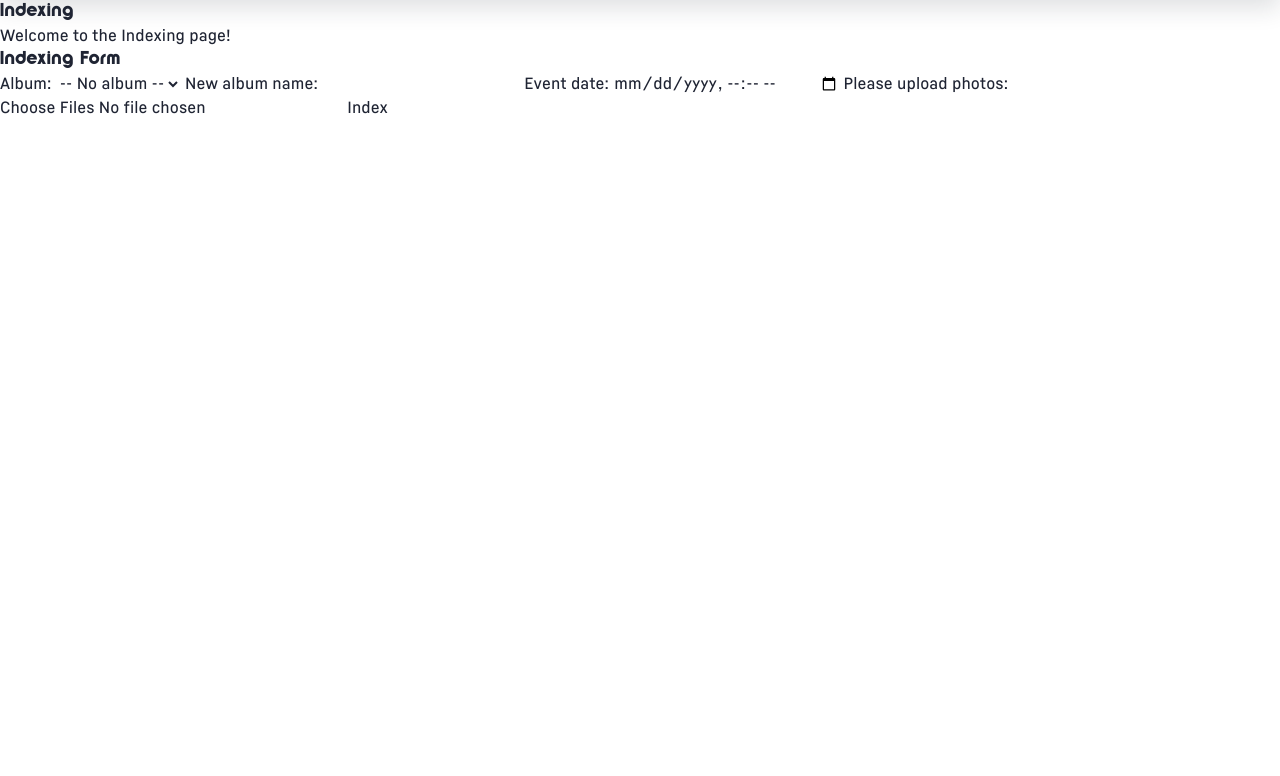
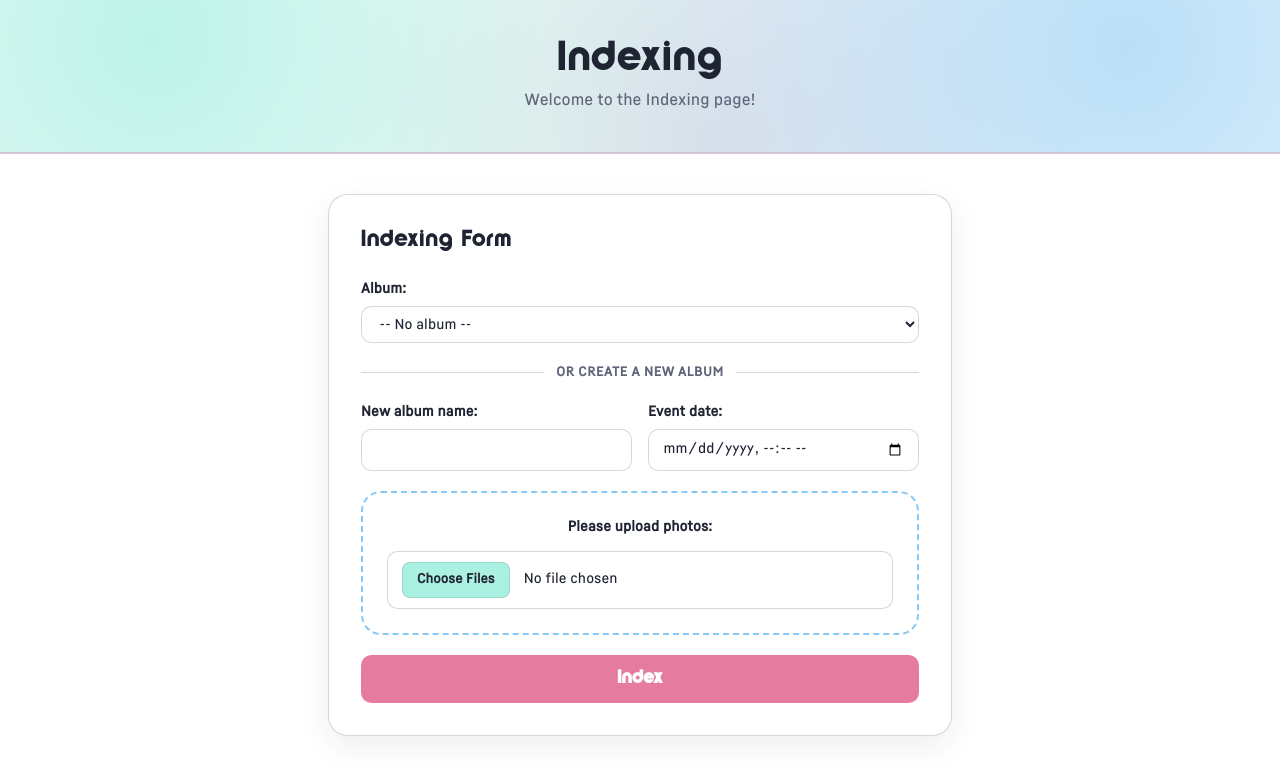
Before and after one commit to eldertek/TSP_2AFISA_8466, a Django app: page /indexing/ in a window 1280 px wide. Shown: the part 69-845 px from the top of the page. Before the commit the page ends 183 px from the top, so only its background shows below. Run offline with Django 5.2, Linux system fonts and the light colour scheme; the visitor is signed in with stand-in values (Sample User, id 1); data that the repository does not hold is empty; parts of the project's set-up code (start-up, migrations or seed data) failed here and were passed over.

Commit message:
feat: ajout du design pour la page d'indexation et de l'erreur 500 avec le css adapté

```diff
--- a/indexing/templates/indexing/index.html
+++ b/indexing/templates/indexing/index.html
@@ -4,19 +4,27 @@
 
 {% block title %}{% translate "Indexing" %}{% endblock %}
 
+
 {% block content %}
-    <h1>{% translate "Indexing" %}</h1>
-    <p>{% translate "Welcome to the Indexing page!" %}</p>
+    <section class="hero-studio">
+        <div class="max-w-4xl mx-auto px-6 py-10 text-center">
+            <h1 class="text-3xl sm:text-4xl">{% translate "Indexing" %}</h1>
+            <p class="mt-2">{% translate "Welcome to the Indexing page!" %}</p>
+        </div>
+    </section>
 
-    <h2>{% translate "Indexing Form" %}</h2>
+    <section class="max-w-2xl mx-auto px-6 py-10">
+        <div class="declic-card p-8">
+            <h2 class="text-xl mb-6 text-declic-charcoal">{% translate "Indexing Form" %}</h2>
             {% if error %}
-        <p style="color: red;">{{ error }}</p>
+                <p class="alert-error">{{ error }}</p>
             {% endif %}
             {% if message %}
-        <p>{{ message }}</p>
+                <p class="alert-success">{{ message }}</p>
             {% endif %}
 
-    <form method="post" enctype="multipart/form-data" action="{% url 'indexing:index' %}">
+            <form method="post" enctype="multipart/form-data" action="{% url 'indexing:index' %}" class="declic-form space-y-5">
+                <div>
                 {% csrf_token %}
                     <label for="album_id">{% translate "Album: " %}</label>
                     <select id="album_id" name="album_id">
@@ -25,16 +33,33 @@
                             <option value="{{ album.id }}">{{ album.name }} ({{ album.event_date|date:"Y-m-d" }})</option>
                         {% endfor %}
                     </select>
+                </div>
 
+                <div class="form-divider">
+                    <span>{% translate "Or create a new album" %}</span>
+
+                </div>
+                <div class="grid grid-cols-1 sm:grid-cols-2 gap-4">
+                    <div>
                         <label for="album_name">{% translate "New album name: " %}</label>
                         <input type="text" id="album_name" name="album_name">
-
+                    </div>
+                    <div>
                         <label for="event_date">{% translate "Event date: " %}</label>
                         <input type="datetime-local" id="event_date" name="event_date">
+                    </div>
+                </div>
+                <div class="upload-zone p-6 text-center">
+                    <label for="photos">{% translate "Please upload photos: " %}</label>
+                    <input class="upload-file-input mt-2" type="file" id="photos" name="photos" accept="image/*" multiple required>
+                </div>
 
-        <label for="photos">{% translate "Please upload photos: " %}</label>
-        <input type="file" id="photos" name="photos" accept="image/*" multiple required>
-        <button type="submit">{% translate "Index" %}</button>
+                <button type="submit" class="btn-declic w-full py-3 text-base">{% translate "Index" %}</button>
             </form>
 
+        </div>
+    </section>
+
+
+
 {% endblock %}
--- a/static/css/style.css
+++ b/static/css/style.css
@@ -410,3 +410,50 @@ input[type="checkbox"] {
     background-color: var(--declic-mint);
     color: var(--declic-charcoal);
 }
+
+
+/* Alertes propres (contraste élevé, sans fond rouge-sur-rose) */
+.alert-error {
+    background-color: #FFFFFF;
+    border: 1px solid var(--declic-border);
+    border-left: 4px solid var(--declic-danger);
+    border-radius: 0.65rem;
+    padding: 0.85rem 1rem;
+    margin-bottom: 1.25rem;
+    color: var(--declic-charcoal);
+    font-size: 0.9rem;
+    font-weight: 600;
+}
+
+.alert-success {
+    background-color: rgba(170, 241, 225, 0.28);
+    border: 1px solid var(--declic-mint);
+    border-left: 4px solid #1F8A70;
+    border-radius: 0.65rem;
+    padding: 0.85rem 1rem;
+    margin-bottom: 1.25rem;
+    color: var(--declic-charcoal);
+    font-size: 0.9rem;
+    font-weight: 600;
+}
+
+/* Séparateur "ou créer un nouvel album" */
+.form-divider {
+    display: flex;
+    align-items: center;
+    gap: 0.75rem;
+    margin: 1.25rem 0;
+    color: var(--declic-grey);
+    font-size: 0.8rem;
+    font-weight: 600;
+    text-transform: uppercase;
+    letter-spacing: 0.05em;
+}
+
+.form-divider::before,
+.form-divider::after {
+    content: "";
+    flex: 1;
+    height: 1px;
+    background-color: var(--declic-border);
+}
```
Also changed, not shown: templates/500.html (+95 -7 lines). Lines whose indentation alone changed are shown as unchanged.
